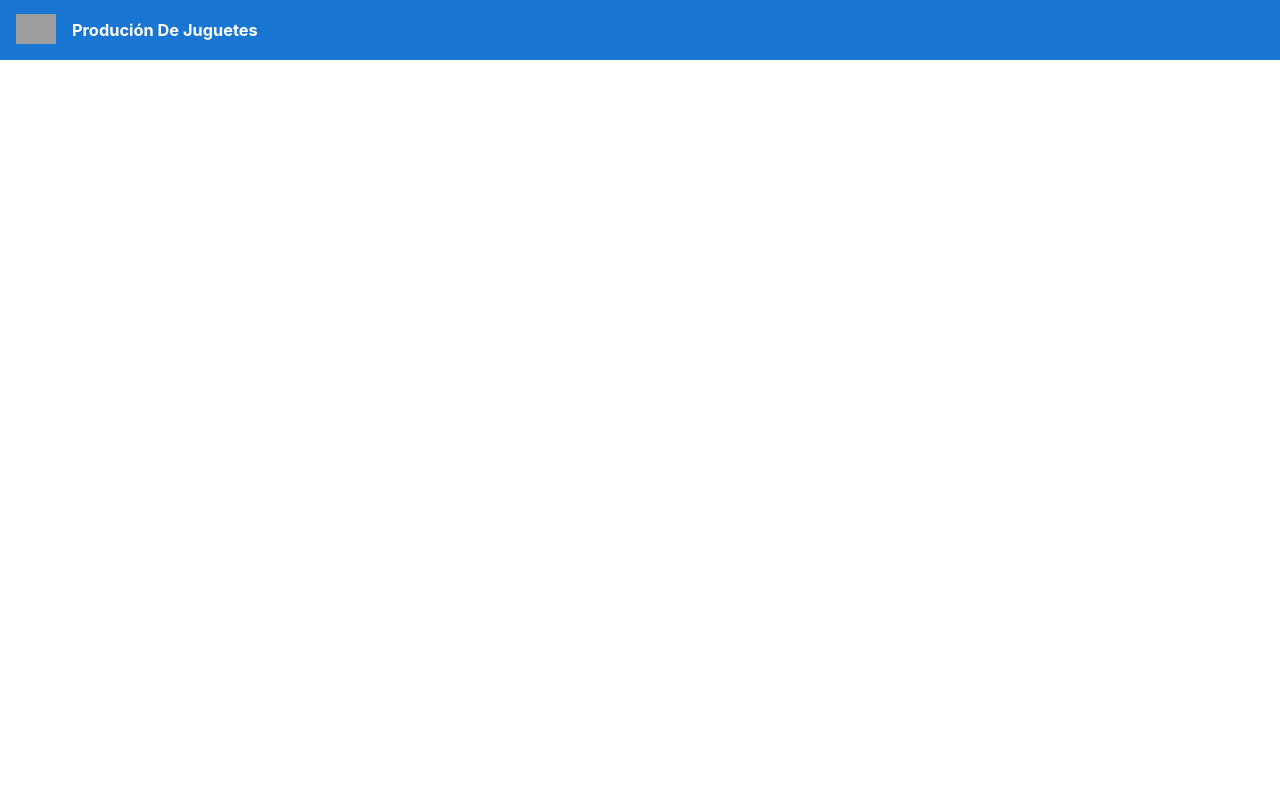
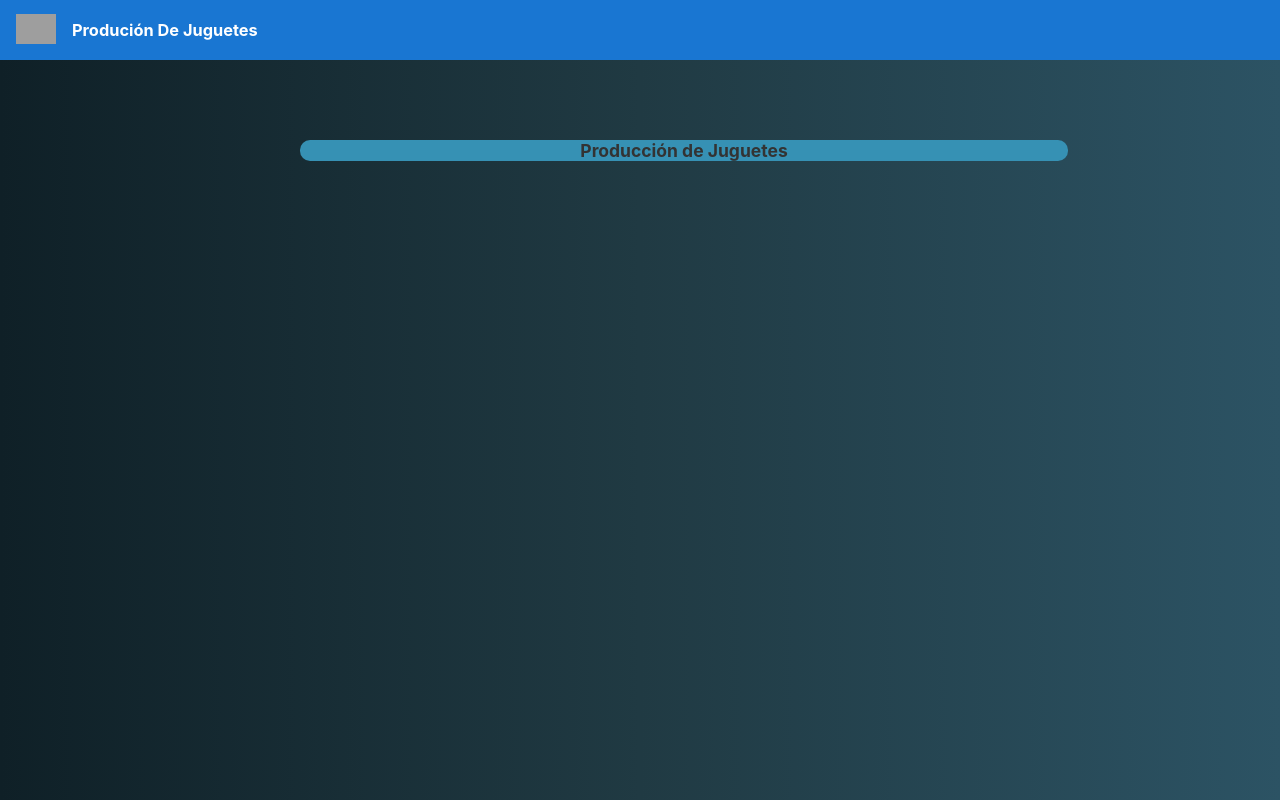
Before and after one commit to JosMiguelMM2/MVM-SYSTEM, an Angular app in the folder Front-End/: page /Produccion in a window 1280 px wide. Built offline with nearby package versions, Linux system fonts and the light colour scheme; grey boxes are pictures that could not be loaded.

Commit message:
trabajando en produccion juguetes

```diff
--- a/Front-End/src/app/empaquetamiento/empaquetamiento.component.css
+++ b/Front-End/src/app/empaquetamiento/empaquetamiento.component.css
@@ -7,7 +7,7 @@ html{
     font-size: 62.5%;
     width: 100vw;
     height: 100vh;
-    margin-top: 6rem;
+    margin-top: 0;
 }
 
 .mostrarlista{
--- a/Front-End/src/app/juguetes.service.ts
+++ b/Front-End/src/app/juguetes.service.ts
@@ -223,4 +223,10 @@ export class JuguetesService {
         .post(this.Url + '/tipMaterialJuguete', TipMateJuguet, httpOptions).toPromise();
     });
   }
+
+  //metodo mostrar PRODUCCION
+  //materiales *****************************************
+ getTipProJuguetes(): Observable<any> {
+    return this.http.get(this.Url + '/tipProJuguete', httpOptions);
+  }
 }
--- a/Front-End/src/app/produccion/produccion.component.css
+++ b/Front-End/src/app/produccion/produccion.component.css
@@ -0,0 +1,24 @@
+* {
+  margin: 0;
+  padding: 0;
+  box-sizing: border-box;
+}
+
+html {
+  font-size: 62.5%;
+  width: 100vw;
+  height: 100vh;
+  background: linear-gradient(to right, #0f2027, #203a43, #2c5364);
+
+}
+
+
+.mostrarlista {
+  margin-top: 9rem;
+  width: 60%;
+  text-align: center;
+  border-radius: 1rem 1rem 1rem 1rem;
+  background-color: #3691b4;
+  margin-left: 30rem;
+
+}
--- a/Front-End/src/app/produccion/produccion.component.html
+++ b/Front-End/src/app/produccion/produccion.component.html
@@ -1 +1,13 @@
-<p>produccion works!</p>
+<html>
+<br><br><br><br><br>
+<main class="mostrarlista">
+  <h1 class="titulo1">{{ title }}</h1>
+
+  <div class="contenedor">
+    <form (ngSubmit)="getEmpaquetamiento(1)" [formGroup]="ListaProduccion">
+
+    </form>
+  </div>
+</main>
+
+</html>
--- a/Front-End/src/app/produccion/produccion.component.ts
+++ b/Front-End/src/app/produccion/produccion.component.ts
@@ -1,4 +1,14 @@
-import { Component, OnInit } from '@angular/core';
+import {Component, OnInit} from '@angular/core';
+import {
+  FormGroup,
+  FormBuilder,
+  Validators,
+  ReactiveFormsModule,
+  FormControl,
+} from '@angular/forms';
+import {Router} from '@angular/router';
+
+import {JuguetesService} from '../juguetes.service';
 
 @Component({
   selector: 'app-produccion',
@@ -6,10 +16,78 @@ import { Component, OnInit } from '@angular/core';
   styleUrls: ['./produccion.component.css']
 })
 export class ProduccionComponent implements OnInit {
+  title = 'Producción de Juguetes';
+  Produccion: any = [];
+  TituloProduccion = ''; //Titulo Lista de Tipos de Empaques
+  TablaProduccion: any = []; //Encabezados tabla Lista de Tipos de Empaques
 
-  constructor() { }
+  controlLista = 1; //Control para limpiar la lista
+  BuscarEvalor = 1; //Control para carga del valor a buscar
+
+  MiProduccion: any = []; //Tipo de Empaque Buscado
+  TituloProducc = ''; //Titulo de Tipo de Empaque Buscado
+  TabBusProduccion: any = []; //Encabezados tabla Tipo de Empaque Buscado
+  comboListaProduccion: any = []; //Combo Buscar Tipo de Empaque
+
+  TituloProduccionEdit = ''; //Titulo de Tipo de Empaque a Editar
+  MiProduccionE: any = []; //Tipo de Empaque a Editar
+  comboEditarProduccion: any = []; //Combo Editar Tipo de Empaque
+
+  //*****************************************************************************
+  //Form group
+  //MOSTRAR PRODUCCION
+
+  ListaProduccion = new FormGroup({});
+
+
+  constructor(private formBuilder: FormBuilder,
+              private juguetesService: JuguetesService,
+              Router: Router) {
+  }
+
+  public LimpiarLista() {
+    this.controlLista = 0;
+  }
+
+  public getEmpaquetamiento(op: any) {
+    if (this.controlLista == 1) {
+
+      this.juguetesService.getTipProJuguetes().subscribe((data: any) => {
+
+        if (op == 1) {
+
+          this.Produccion = JSON.parse(data);
+          this.TituloProducc = 'Lista de Producción';
+          this.TablaProduccion[0] = 'Id Empaque';
+          this.TablaProduccion[1] = 'Empleados por producción';
+          this.TablaProduccion[2] = 'Juguete Producido';
+          this.TablaProduccion[3] = 'Fecha de Producción';
+          this.TablaProduccion[4] = 'Detalle de Producción';
+          this.TablaProduccion[5] = 'Errores de Producción';
+          this.TablaProduccion[6] = 'Cantidad de Producida';
+          this.TablaProduccion[7] = 'Material utilizado';
+
+
+        }
+      })
+    } else {
+      this.TituloProducc = '';
+      this.Produccion = null;
+      this.TablaProduccion[0] = '';
+      this.TablaProduccion[1] = '';
+      this.TablaProduccion[2] = '';
+      this.TablaProduccion[3] = '';
+      this.TablaProduccion[4] = '';
+      this.TablaProduccion[5] = '';
+      this.TablaProduccion[6] = '';
+      this.TablaProduccion[7] = '';
+      this.controlLista = 1;
+    }
+  }
 
   ngOnInit(): void {
+    //LISTAR PRODUCCION
+    this.ListaProduccion = this.formBuilder.group({});
   }
 
 }
```
